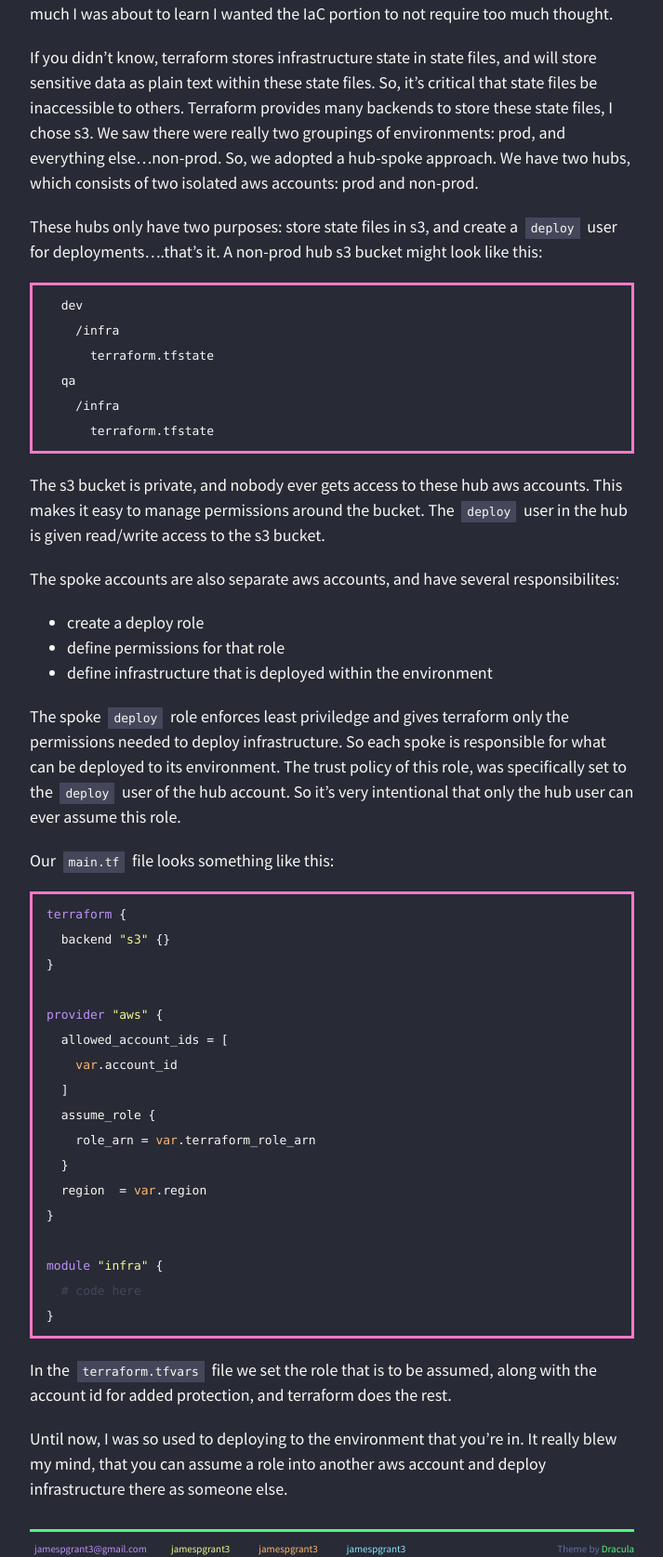
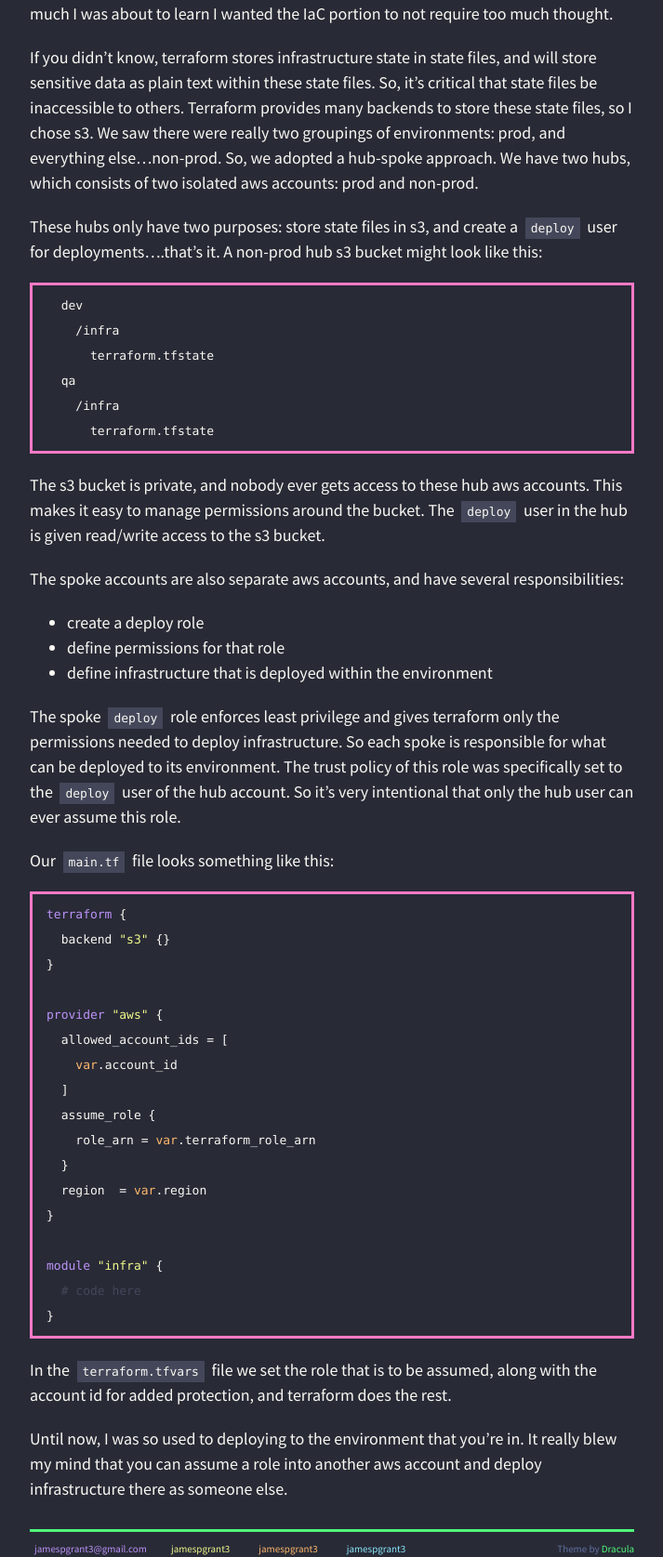
Before and after one commit to jamespgrant3/blog, a Jekyll site: the page built from _posts/2021-10-27-terraform-multi-account-deployment-strategy.md, in a window 1280 px wide. Shown: the part 510-2185 px from the top of the page at 93% size, without its empty margins (283-996 px from the left). Built offline with Jekyll 4.4.1, drawn with Linux system fonts in a browser that asks for light colours; nearby versions of some CDN libraries.

Commit message:
fix typos

````diff
--- a/_posts/2021-10-27-terraform-multi-account-deployment-strategy.md
+++ b/_posts/2021-10-27-terraform-multi-account-deployment-strategy.md
@@ -10,7 +10,7 @@ Before taking my current role, I had been reading about how multi-account is a b
 
 I chose terraform as the means to deploy infrastructure. This choice was mainly because I was somewhat familiar with it, the community behind it, and given how much I was about to learn I wanted the IaC portion to not require too much thought.
 
-If you didn't know, terraform stores infrastructure state in state files, and will store sensitive data as plain text within these state files. So, it's critical that state files be inaccessible to others. Terraform provides many backends to store these state files, I chose s3. We saw there were really two groupings of environments: prod, and everything else...non-prod. So, we adopted a hub-spoke approach. We have two hubs, which consists of two isolated aws accounts: prod and non-prod.
+If you didn't know, terraform stores infrastructure state in state files, and will store sensitive data as plain text within these state files. So, it's critical that state files be inaccessible to others. Terraform provides many backends to store these state files, so I chose s3. We saw there were really two groupings of environments: prod, and everything else...non-prod. So, we adopted a hub-spoke approach. We have two hubs, which consists of two isolated aws accounts: prod and non-prod.
 
 These hubs only have two purposes: store state files in s3, and create a `deploy` user for deployments....that's it. A non-prod hub s3 bucket might look like this:
 ```
@@ -23,12 +23,12 @@ These hubs only have two purposes: store state files in s3, and create a `deploy
 ```
 The s3 bucket is private, and nobody ever gets access to these hub aws accounts. This makes it easy to manage permissions around the bucket. The `deploy` user in the hub is given read/write access to the s3 bucket.
 
-The spoke accounts are also separate aws accounts, and have several responsibilites:
+The spoke accounts are also separate aws accounts, and have several responsibilities:
 * create a deploy role
 * define permissions for that role
 * define infrastructure that is deployed within the environment
 
-The spoke `deploy` role enforces least priviledge and gives terraform only the permissions needed to deploy infrastructure. So each spoke is responsible for what can be deployed to its environment. The trust policy of this role, was specifically set to the `deploy` user of the hub account. So it's very intentional that only the hub user can ever assume this role.
+The spoke `deploy` role enforces least privilege and gives terraform only the permissions needed to deploy infrastructure. So each spoke is responsible for what can be deployed to its environment. The trust policy of this role was specifically set to the `deploy` user of the hub account. So it's very intentional that only the hub user can ever assume this role.
 
 Our `main.tf` file looks something like this:
 ```terraform
@@ -53,4 +53,4 @@ module "infra" {
 
 In the `terraform.tfvars` file we set the role that is to be assumed, along with the account id for added protection, and terraform does the rest.
 
-Until now, I was so used to deploying to the environment that you're in. It really blew my mind, that you can assume a role into another aws account and deploy infrastructure there as someone else.
+Until now, I was so used to deploying to the environment that you're in. It really blew my mind that you can assume a role into another aws account and deploy infrastructure there as someone else.
````
